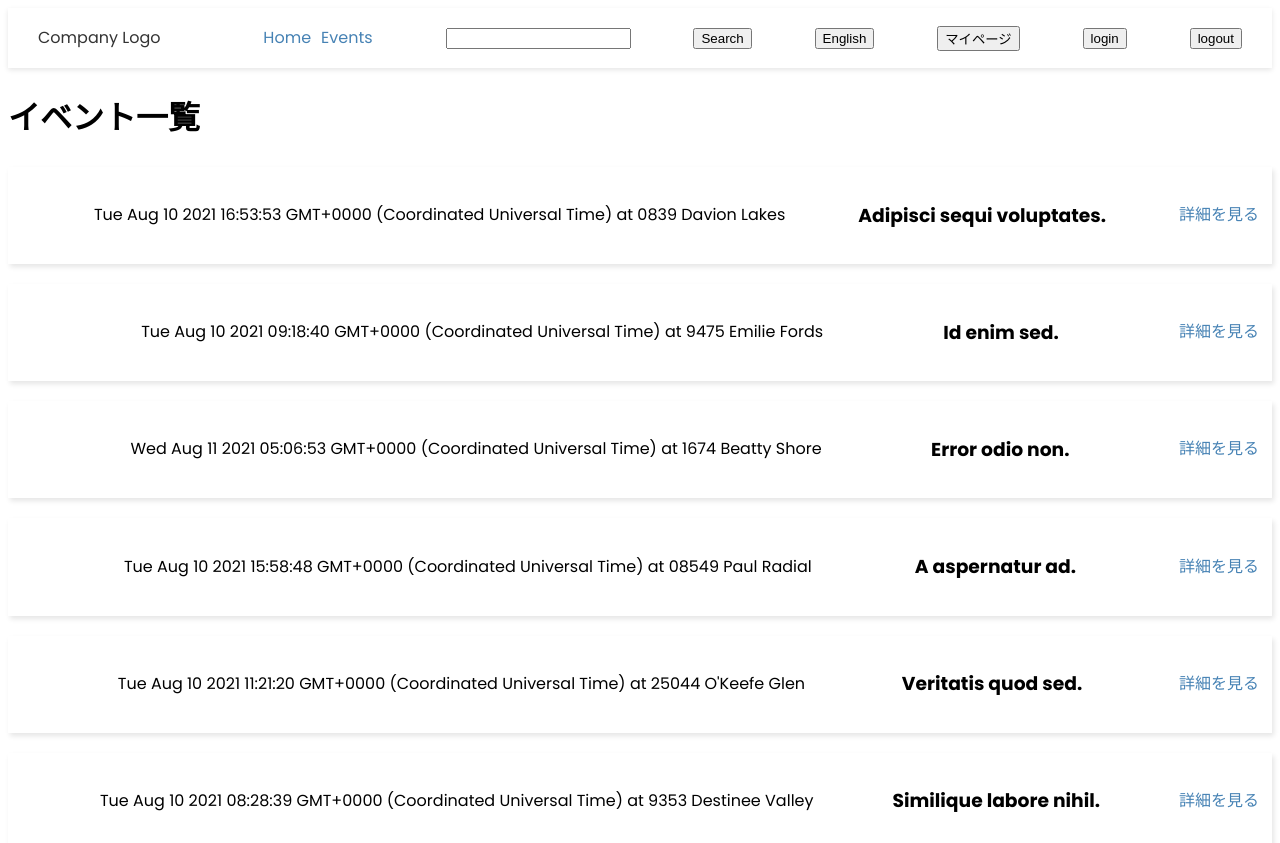
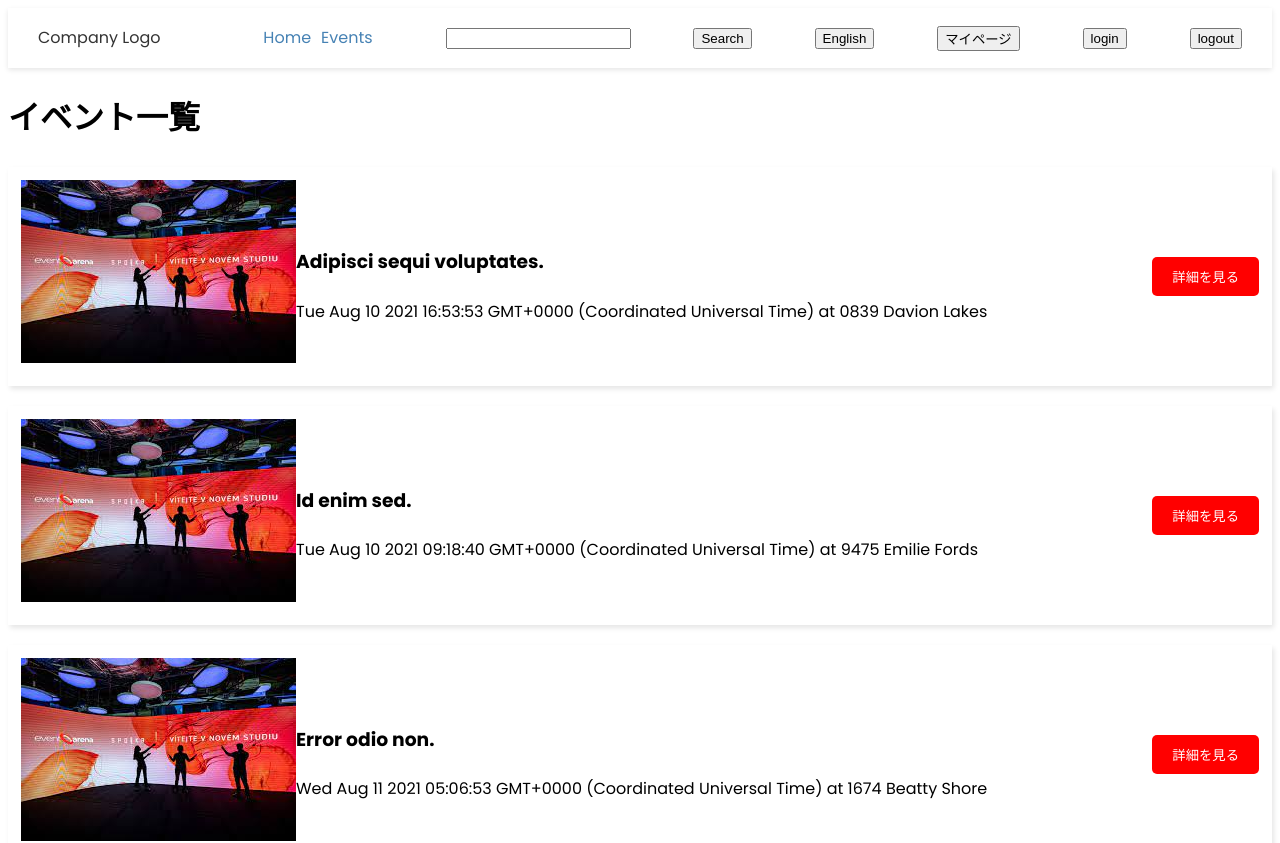
Before and after one commit to scdouble/vue_eventportal, a Vue app: page /event in a window 1280 px wide. Shown: the top 843 px of the page. Built offline with nearby package versions, Linux system fonts and the light colour scheme.

Commit message:
add sample photo

```diff
--- a/src/pages/EventItem.vue
+++ b/src/pages/EventItem.vue
@@ -1,16 +1,15 @@
 <template>
   <div class="event">
-    <img src="" alt="" sizes="" srcset="" />
-    <span>{{ event.datetime }} at {{ event.streetAddress }}</span>
-    <h3>{{ event.title }}</h3>
-    <router-link
-      :to="{
-        name: 'eventdetail',
-        path: '/event',
-        params: { id: event.id },
-      }"
-      >詳細を見る</router-link
-    >
+    <div class="image">
+      <img src="../assets/eventsample.jpg" />
+    </div>
+
+    <div class="info">
+      <h3>{{ event.title }}</h3>
+      <span>{{ event.datetime }} at {{ event.streetAddress }}</span>
+    </div>
+
+    <button class="btn" @click="showDetail(event)">詳細を見る</button>
   </div>
 </template>
 
@@ -30,7 +29,7 @@ export default {
       router.push({
         name: "eventdetail",
         // path: "/eventlist/detail",
-        query: { id: event.id },
+        params: { id: event.id },
       });
     }
 
```
Also changed, not shown: src/assets/eventsample.jpg (added).
